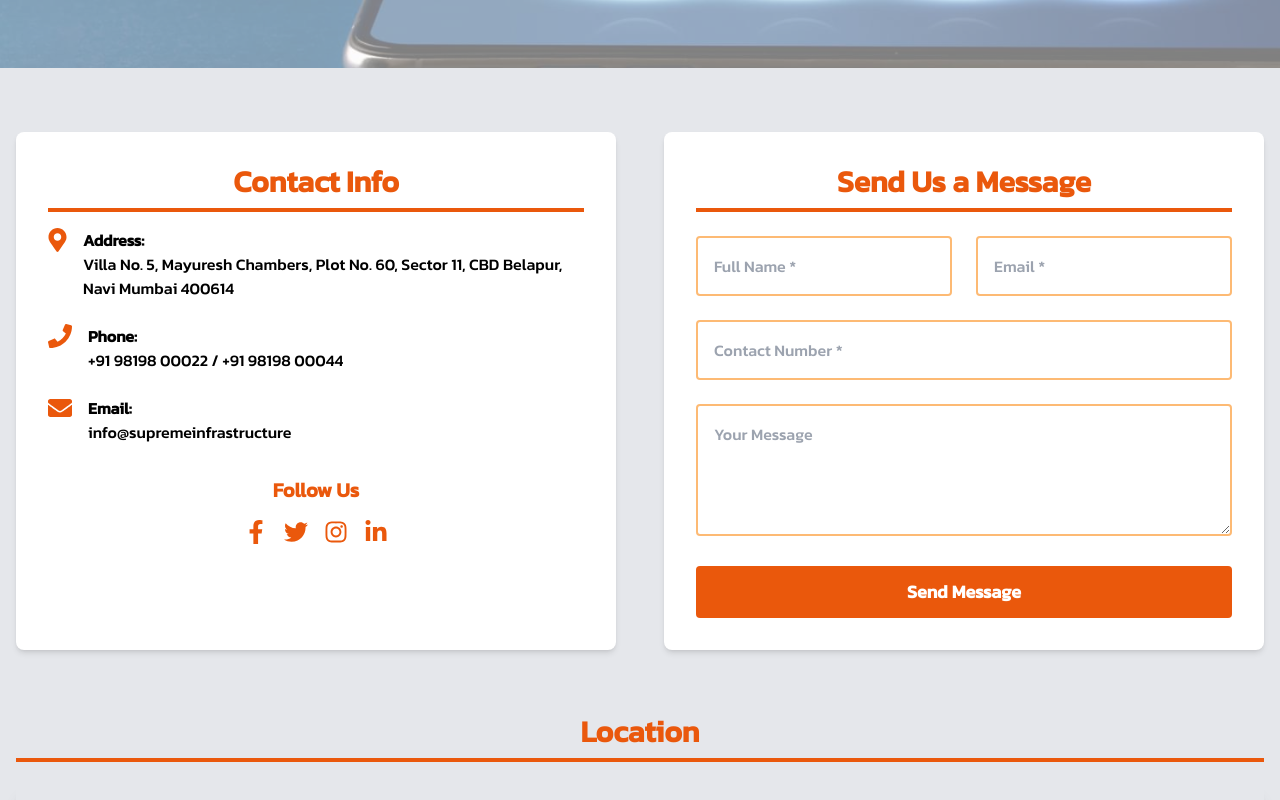
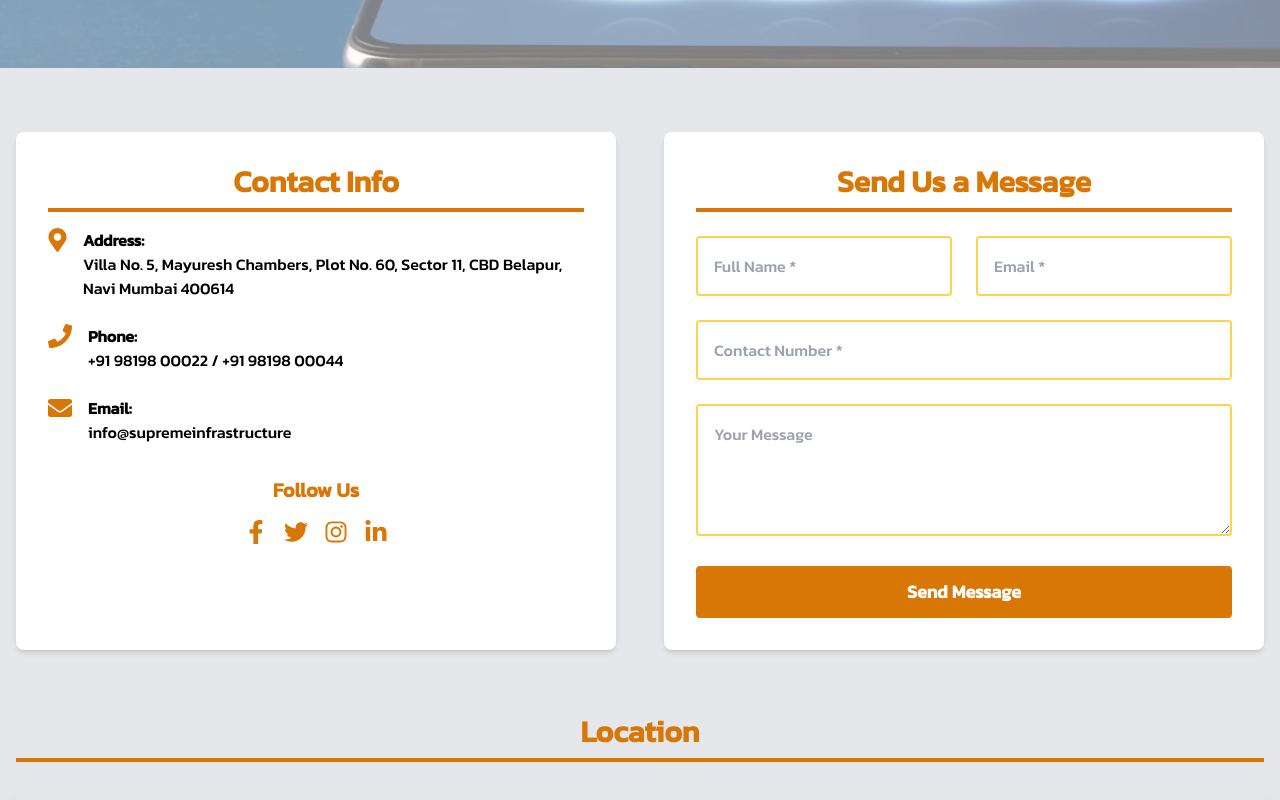
Before and after one commit to AkshayKalamkarr/supremeinfrastructure, a Next.js app: page /contact in a window 1280 px wide. Shown: the part 412-1212 px from the top of the page. Built offline with nearby package versions, Linux system fonts and the light colour scheme; grey boxes are pictures that could not be loaded.

Commit message:
new code

```diff
--- a/app/contact/page.jsx
+++ b/app/contact/page.jsx
@@ -42,8 +42,8 @@ export default function Contact() {
           transition={{ delay: 0.5, duration: 0.8 }}
           className="relative container mx-auto h-full flex items-center justify-center px-4"
         >
-          <h1 className="text-4xl md:text-5xl lg:text-6xl font-extrabold text-orange-700 tracking-wide text-center drop-shadow-lg">
-            Let's <span className='text-orange-700'>Connect</span>
+          <h1 className="text-4xl md:text-5xl lg:text-6xl font-extrabold text-amber-600 tracking-wide text-center drop-shadow-lg">
+            Let's <span className='text-amber-600'>Connect</span>
           </h1>
         </motion.div>
       </motion.div>
@@ -58,26 +58,26 @@ export default function Contact() {
             transition={{ duration: 0.8 }}
             className="bg-white p-6 md:p-8 shadow-md rounded-lg"
           >
-            <h2 className="text-2xl md:text-3xl font-bold mb-4 text-orange-600 border-b-4 border-orange-600 pb-2 text-center">
+            <h2 className="text-2xl md:text-3xl font-bold mb-4 text-amber-600 border-b-4 border-amber-600 pb-2 text-center">
               Contact Info
             </h2>
             <div className="space-y-6 text-center md:text-left">
               <div className="flex flex-col md:flex-row items-center md:items-start space-y-2 md:space-y-0 md:space-x-4">
-                <FaMapMarkerAlt className="text-2xl text-orange-600" />
+                <FaMapMarkerAlt className="text-2xl text-amber-600" />
                 <div>
                   <p className="font-semibold">Address:</p>
                   <p className="text-sm md:text-base">Villa No. 5, Mayuresh Chambers, Plot No. 60, Sector 11, CBD Belapur, Navi Mumbai 400614</p>
                 </div>
               </div>
               <div className="flex flex-col md:flex-row items-center md:items-start space-y-2 md:space-y-0 md:space-x-4">
-                <FaPhone className="text-2xl text-orange-600" />
+                <FaPhone className="text-2xl text-amber-600" />
                 <div>
                   <p className="font-semibold">Phone:</p>
                   <p className="text-sm md:text-base">+91 98198 00022 / +91 98198 00044</p>
                 </div>
               </div>
               <div className="flex flex-col md:flex-row items-center md:items-start space-y-2 md:space-y-0 md:space-x-4">
-                <FaEnvelope className="text-2xl text-orange-600" />
+                <FaEnvelope className="text-2xl text-amber-600" />
                 <div>
                   <p className="font-semibold">Email:</p>
                   <p className="text-sm md:text-base">info@supremeinfrastructure</p>
@@ -85,13 +85,13 @@ export default function Contact() {
               </div>
             </div>
             <div className="mt-8 text-center">
-              <h3 className="text-xl font-semibold mb-4 text-orange-600">Follow Us</h3>
+              <h3 className="text-xl font-semibold mb-4 text-amber-600">Follow Us</h3>
               <div className="flex justify-center space-x-4">
                 {[FaFacebookF, FaTwitter, FaInstagram, FaLinkedinIn].map((Icon, index) => (
                   <motion.a
                     key={index}
                     href="#"
-                    className="text-orange-600 hover:text-blue-700 transition-colors duration-300"
+                    className="text-amber-600 hover:text-blue-700 transition-colors duration-300"
                     whileHover={{ scale: 1.1 }}
                     whileTap={{ scale: 0.9 }}
                   >
@@ -109,7 +109,7 @@ export default function Contact() {
             transition={{ duration: 0.8 }}
             className="bg-white p-6 md:p-8 shadow-md rounded-lg"
           >
-            <h2 className="text-2xl md:text-3xl font-bold mb-6 text-orange-600 border-b-4 border-orange-600 pb-2 text-center">
+            <h2 className="text-2xl md:text-3xl font-bold mb-6 text-amber-600 border-b-4 border-amber-600 pb-2 text-center">
               Send Us a Message
             </h2>
             <form onSubmit={handleSubmit} className="space-y-4 md:space-y-6">
@@ -121,7 +121,7 @@ export default function Contact() {
                   value={formData.fullName}
                   onChange={handleChange}
                   required
-                  className="w-full p-3 md:p-4 border-2 border-orange-300 focus:border-blue-500 outline-none rounded transition duration-300"
+                  className="w-full p-3 md:p-4 border-2 border-amber-300 focus:border-blue-500 outline-none rounded transition duration-300"
                 />
                 <input
                   type="email"
@@ -130,7 +130,7 @@ export default function Contact() {
                   value={formData.email}
                   onChange={handleChange}
                   required
-                  className="w-full p-3 md:p-4 border-2 border-orange-300 focus:border-blue-500 outline-none rounded transition duration-300"
+                  className="w-full p-3 md:p-4 border-2 border-amber-300 focus:border-blue-500 outline-none rounded transition duration-300"
                 />
               </div>
               <input
@@ -140,19 +140,19 @@ export default function Contact() {
                 value={formData.contactNumber}
                 onChange={handleChange}
                 required
-                className="w-full p-3 md:p-4 border-2 border-orange-300 focus:border-blue-500 outline-none rounded transition duration-300"
+                className="w-full p-3 md:p-4 border-2 border-amber-300 focus:border-blue-500 outline-none rounded transition duration-300"
               />
               <textarea
                 name="message"
                 placeholder="Your Message"
                 value={formData.message}
                 onChange={handleChange}
-                className="w-full p-3 md:p-4 border-2 border-orange-300 focus:border-blue-500 outline-none rounded transition duration-300"
+                className="w-full p-3 md:p-4 border-2 border-amber-300 focus:border-blue-500 outline-none rounded transition duration-300"
                 rows={4}
               />
               <motion.button
                 type="submit"
-                className="w-full bg-orange-600 text-white py-3 rounded hover:bg-blue-900 transition duration-300 text-lg font-semibold"
+                className="w-full bg-amber-600 text-white py-3 rounded hover:bg-blue-900 transition duration-300 text-lg font-semibold"
                 whileHover={{ scale: 1.05 }}
                 whileTap={{ scale: 0.95 }}
               >
@@ -169,7 +169,7 @@ export default function Contact() {
           transition={{ delay: 0.2, duration: 0.8 }}
           className="mt-12 md:mt-16"
         >
-          <h2 className="text-2xl md:text-3xl font-bold mb-6 text-orange-600 text-center border-b-4 border-orange-600 pb-2">
+          <h2 className="text-2xl md:text-3xl font-bold mb-6 text-amber-600 text-center border-b-4 border-amber-600 pb-2">
             Location
           </h2>
           <div className="w-full h-[300px] md:h-[400px] overflow-hidden rounded-lg shadow-lg">
```
